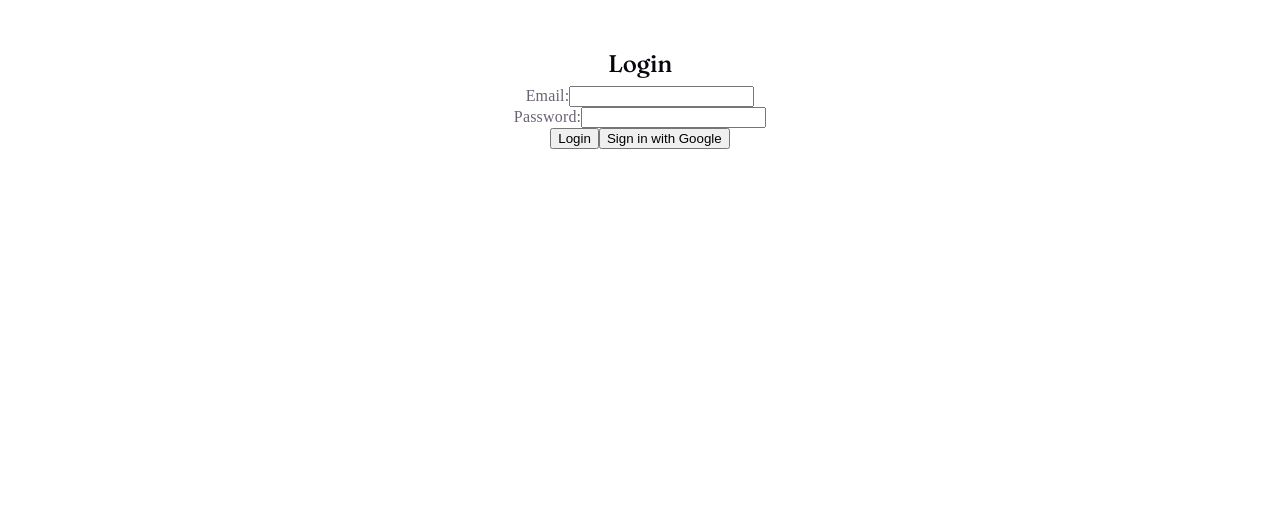
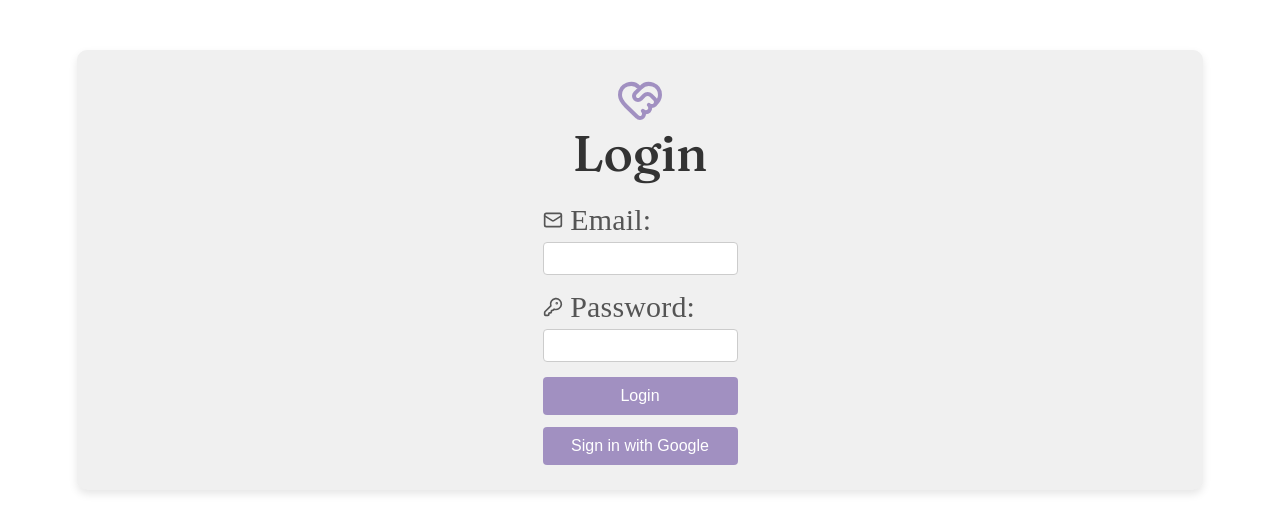
Before and after one commit to 2026-ASU-WiCS-Opportunity-Hack/13-bubble-guppies, a React (Vite) app in the folder my-app/: page / in a window 1280 px wide. Shown: the top 532 px of the page. Built offline with nearby package versions, Linux system fonts and the light colour scheme; no server answers.

Commit message:
login styling

```diff
--- /dev/null
+++ b/my-app/src/pages/login.css
@@ -0,0 +1,68 @@
+.login-container {
+    display: flex;
+    flex-direction: column;
+    align-items: center;
+    justify-content: center;
+    height: 50vh;
+    background-color: #f0f0f0;
+    border-radius: 10px;
+    box-shadow: 0 4px 8px rgba(0, 0, 0, 0.1);
+    padding: 20px;
+
+    h2 {
+    margin-bottom: 20px;
+    color: #333;
+    font-size: 50px;
+    }
+
+    .form-group {
+        margin-bottom: 15px;
+        width: 100%;
+        max-width: 300px;
+        text-align: left;
+
+        label {
+            display: block;
+            margin-bottom: 5px;
+            color: #555;
+            font-size: 30px;
+        }
+
+        input {
+            width: 100%;
+            padding: 8px;
+            border: 1px solid #ccc;
+            border-radius: 4px;
+            box-sizing: border-box;
+
+            &:focus {
+                border-color: rgba(117, 91, 168, 0.635);
+                outline: none;
+                box-shadow: 0 0 5px rgba(117, 91, 168, 0.635);
+            }
+        }
+    }
+
+    .button-group {
+        display: flex;
+        flex-direction: column;
+        gap: 12px;
+        width: 100%;
+        max-width: 300px;
+    }
+
+    button {
+        padding: 10px 20px;
+        background-color: rgba(117, 91, 168, 0.635);
+        color: white;
+        border: none;
+        border-radius: 4px;
+        cursor: pointer;
+        font-size: 16px;
+        transition: background-color 0.3s;
+
+        &:hover {
+            background-color: rgba(117, 91, 168, 0.8);
+        }
+    }
+}
--- a/my-app/src/pages/login.jsx
+++ b/my-app/src/pages/login.jsx
@@ -3,6 +3,8 @@ import { supabase } from "../supabaseClient";
 import Popup from '../components/Popup.jsx';
 import { useAuth } from '../context/AuthContext';
 import { useNavigate } from 'react-router-dom';
+import { HeartHandshake, Mail, KeyRound } from 'lucide-react'
+import './login.css';
 
 export default function Login() {
     const navigate = useNavigate()  // add this inside your component
@@ -43,23 +45,26 @@ export default function Login() {
 
     return (
         <div className="login-container">
+                <HeartHandshake size={48} color= "rgba(117, 91, 168, 0.635)" />
             <h2>Login</h2>
             <form onSubmit={handleLogin}>
                 <div className="form-group">
-                    <label htmlFor="username">Email:</label>
+                    <label htmlFor="username"><Mail size={20} /> Email:</label>
                     <input type="text" id="username" name="username" onChange={(e)=>setEmail(e.target.value)} required />
                 </div>
                 <div className="form-group">
-                    <label htmlFor="password">Password:</label>
+                    <label htmlFor="password"><KeyRound size={20} /> Password:</label>
                     <input type="password" id="password" name="password" onChange={(e)=>setPassword(e.target.value)}required />
                 </div>
-                <button type="submit">Login</button>
-                {isPopupVisible && (
-                <div>
-                    <p>The wrong email and password is not in the system!</p>
+                <div className="button-group">
+                    <button type="submit">Login</button>
+                        {isPopupVisible && (
+                    <div>
+                        <p>The wrong email and password is not in the system!</p>
                 </div>
-                )}
+                    )}
                 <button onClick={signInWithGoogle}>Sign in with Google</button>
+                </div>
             </form>
         </div>
     );
```
